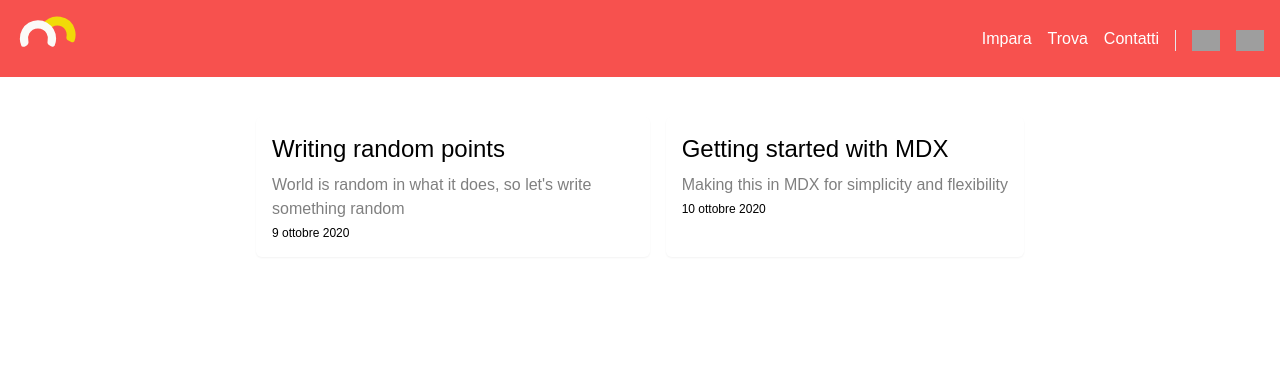
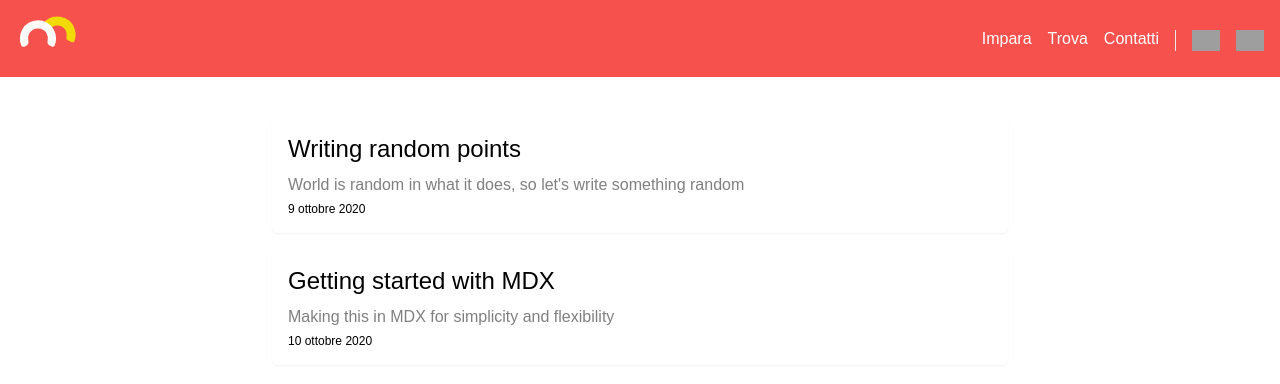
Before and after one commit to mirai-Mirandola-Intersezionale/mirai, a Next.js app: page /Impara in a window 1280 px wide. Shown: the top 384 px of the page. Built offline with nearby package versions, Linux system fonts and the light colour scheme; grey boxes are pictures that could not be loaded.

Commit message:
fix: style

```diff
--- a/pages/Impara/index.js
+++ b/pages/Impara/index.js
@@ -3,7 +3,7 @@ import { getSortedPosts } from '../../lib/posts';
 
 const BlogIndex = ({ allPostsData }) => {
   return (
-    <div className="max-w-screen-md mx-auto grid grid-flow-col gap-4 mt-10">
+    <div className="max-w-screen-md mx-auto grid grid-flow-row gap-4 mt-10 px-4">
           {allPostsData.map(({ slug, date, title, excerpt }) => (
             <Link key={slug} href="/Impara/[slug]" as={`/Impara/${slug}`}>
               <div key={slug} className="rounded-md shadow-sm p-4 cursor-pointer">
```
